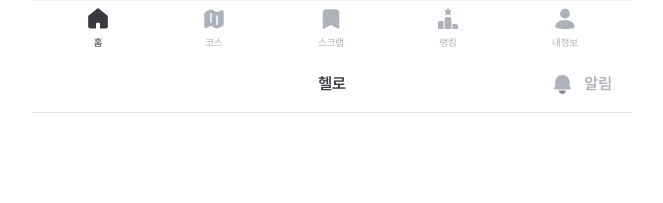
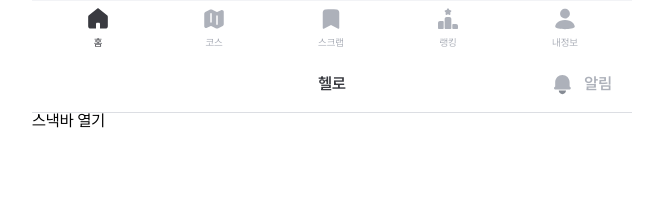
Before and after one commit to kakao-travel-mandi/mandi-frontend, a Next.js app: page /bona in a window 1280 px wide. Shown: the top 203 px of the page, without its empty margins (308-971 px from the left). Built offline with nearby package versions, Linux system fonts and the light colour scheme.

Commit message:
fix: fix snackbar animation

```diff
--- a/src/app/bona/page.tsx
+++ b/src/app/bona/page.tsx
@@ -3,8 +3,15 @@
 import Home from '@/assets/icon/bell.svg';
 import {TabBar} from '@/components/common/tabbar';
 import {TopNavBar} from '@/components/common/top-navbar';
+import {useSnackbar} from '@/hooks/useSnackbar';
 
 export default function Page() {
+  const {open, snackbar} = useSnackbar({
+    content: '알림메시지',
+    position: 'center',
+    type: 'check',
+    full: true,
+  });
   return (
     <div>
       <TabBar />
@@ -22,9 +29,14 @@ export default function Page() {
             onClick: () => {
               console.log('notification');
             },
-          }
+          },
         ]}
       />
+      <button onClick={open}>
+        스낵바 열기
+        {snackbar}
+      </button>
+      <div id="snackbarRoot" />
     </div>
   );
 }
--- a/src/components/common/snackbar/SnackbarItem.module.scss
+++ b/src/components/common/snackbar/SnackbarItem.module.scss
@@ -10,6 +10,7 @@
   justify-content: flex-start;
   align-items: center;
   gap: 0.625rem;
+  opacity: 0;
 
   &--center {
     top: 50%;
```
